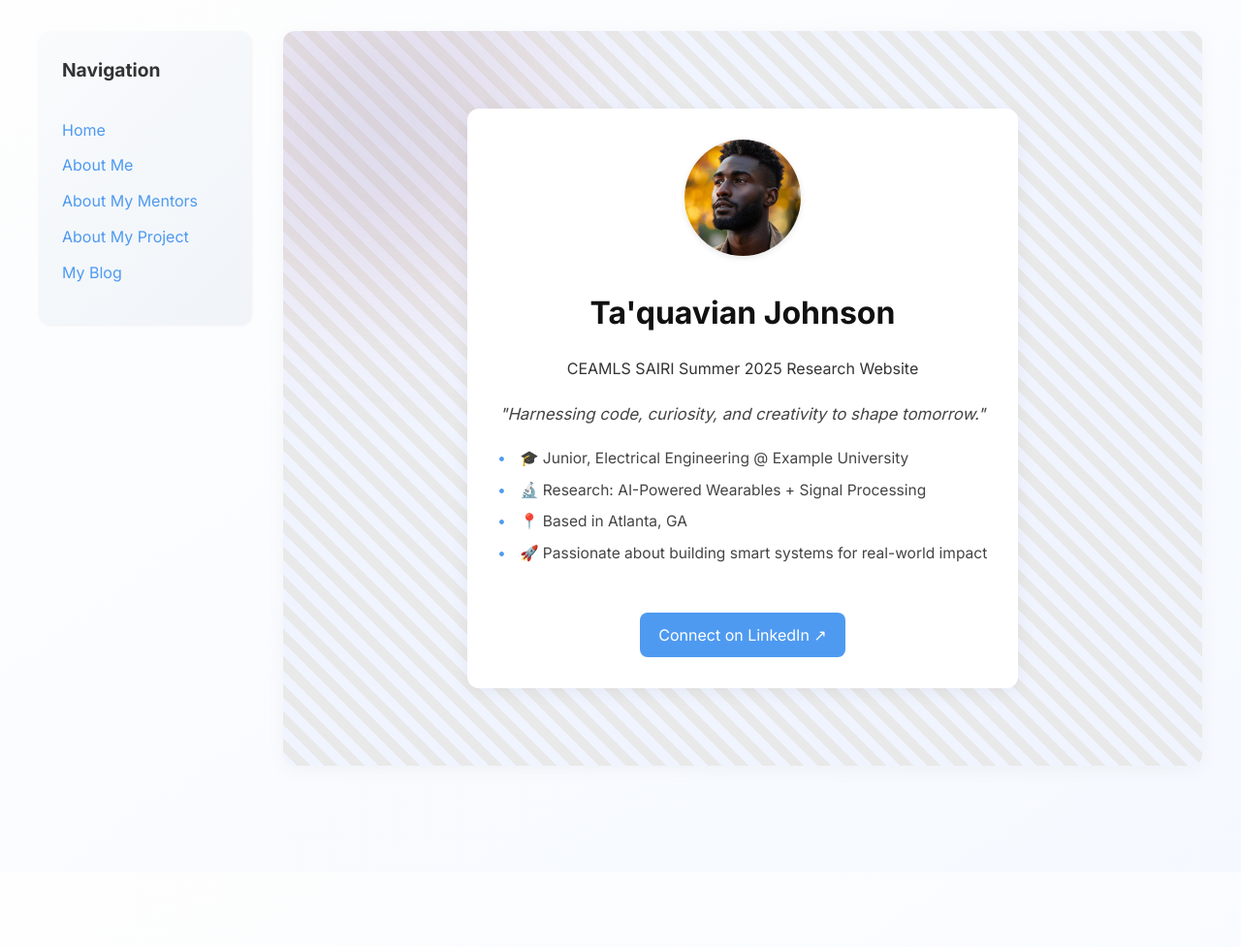
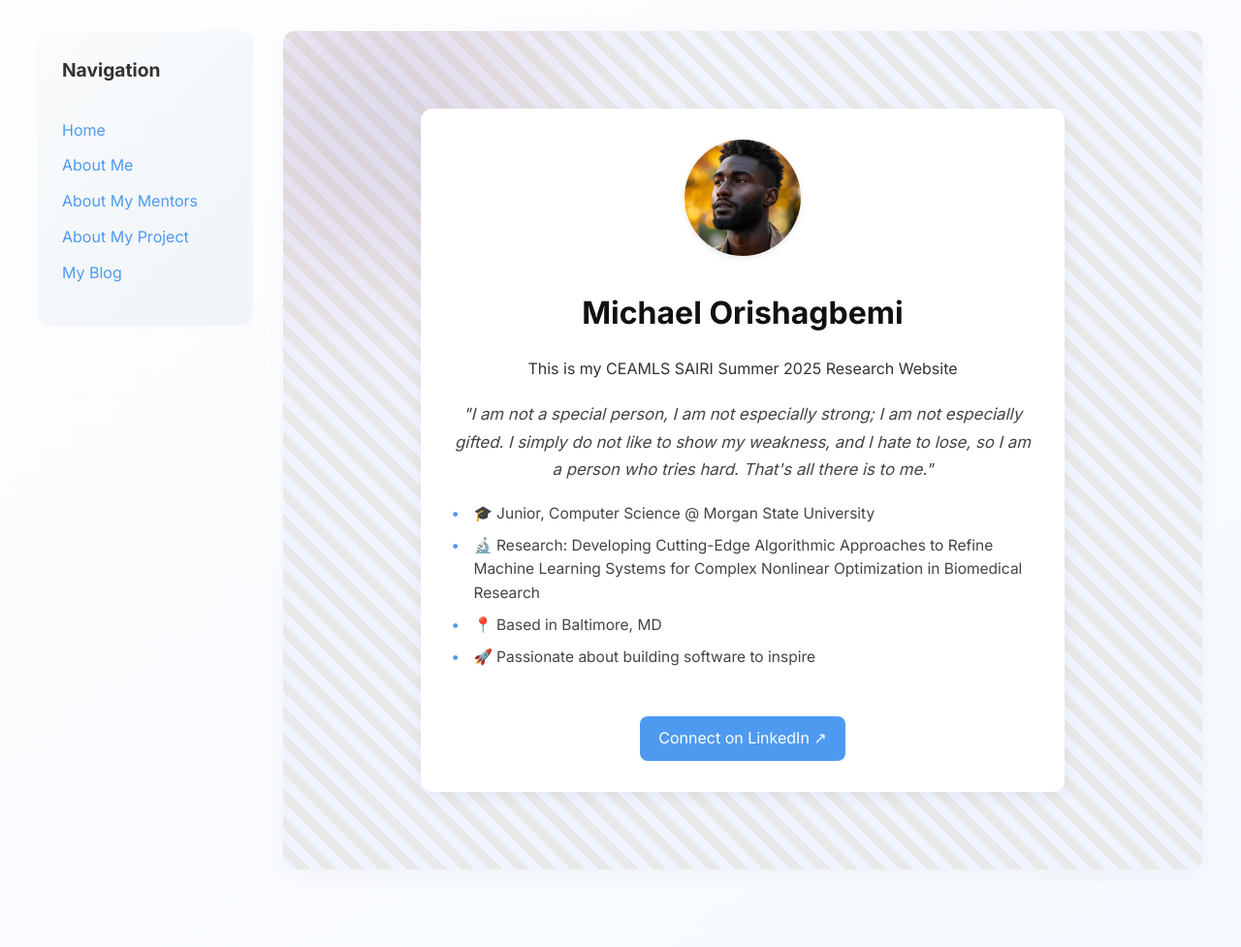
Before and after one commit to miori2/miori2.github.io, a Jekyll site: the page built from index.md, in a window 1280 px wide. Shown: the whole page at 97% size. Built offline with Jekyll 4.4.1, drawn with Linux system fonts in a browser that asks for light colours; before the commit the page ends 900 px from its top, so only the background shows below that.

Commit message:
Update index.md

```diff
--- a/index.md
+++ b/index.md
@@ -1,16 +1,16 @@
 ---
 layout: home
-title: Ta'quavian Johnson
-description: CEAMLS SAIRI Summer 2025 Research Website
+title: Michael Orishagbemi
+description: This is my CEAMLS SAIRI Summer 2025 Research Website
 
-motto: "Harnessing code, curiosity, and creativity to shape tomorrow."
+motto: "I am not a special person, I am not especially strong; I am not especially gifted. I simply do not like to show my weakness, and I hate to lose, so I am a person who tries hard. That's all there is to me."
 
 quick_facts:
-  - "🎓 Junior, Electrical Engineering @ Example University"
-  - "🔬 Research: AI-Powered Wearables + Signal Processing"
-  - "📍 Based in Atlanta, GA"
-  - "🚀 Passionate about building smart systems for real-world impact"
+  - "🎓 Junior, Computer Science @ Morgan State University"
+  - "🔬 Research: Developing Cutting-Edge Algorithmic Approaches to Refine Machine Learning Systems for Complex Nonlinear Optimization in Biomedical Research"
+  - "📍 Based in Baltimore, MD"
+  - "🚀 Passionate about building software to inspire"
 
-linkedin: https://www.linkedin.com/in/taquavian-johnson/
+linkedin: https://www.linkedin.com/in/michael-orishagbemi/
 image: /assets/images/me.jpg
 ---
```
